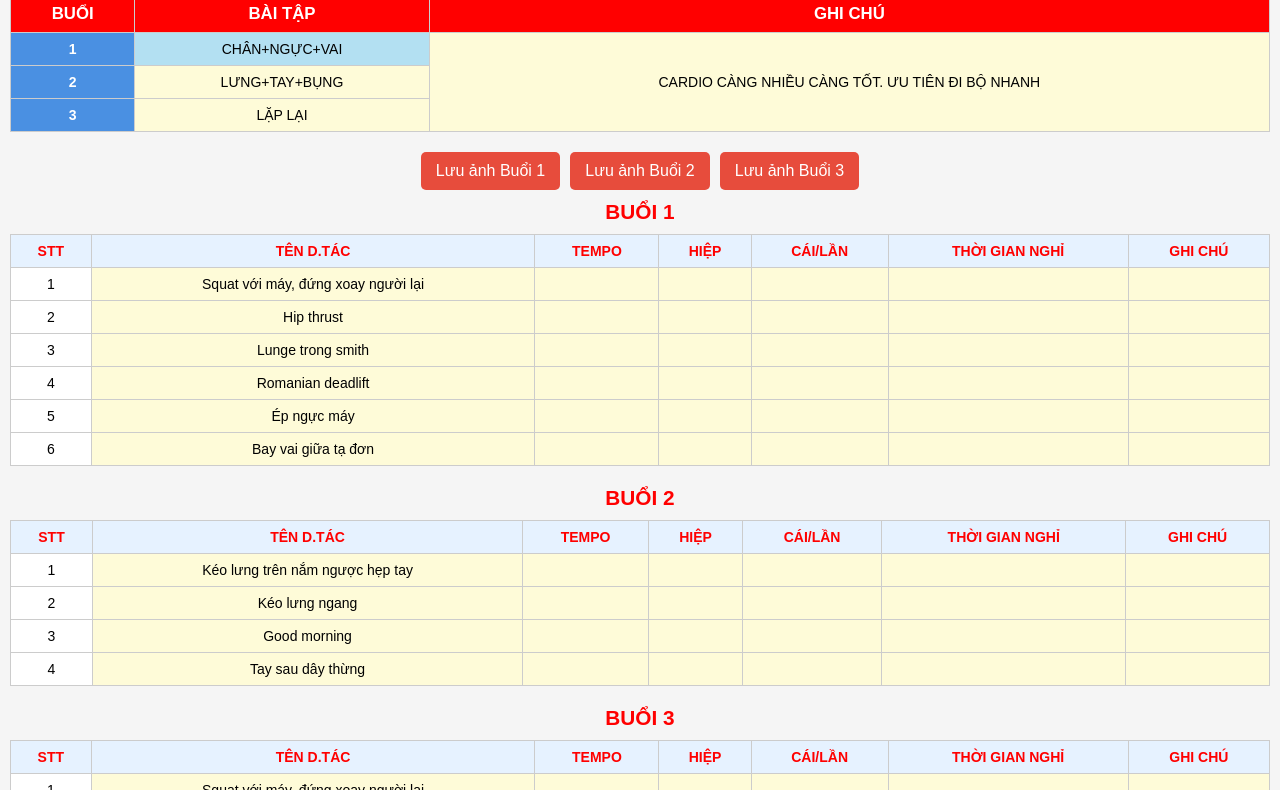
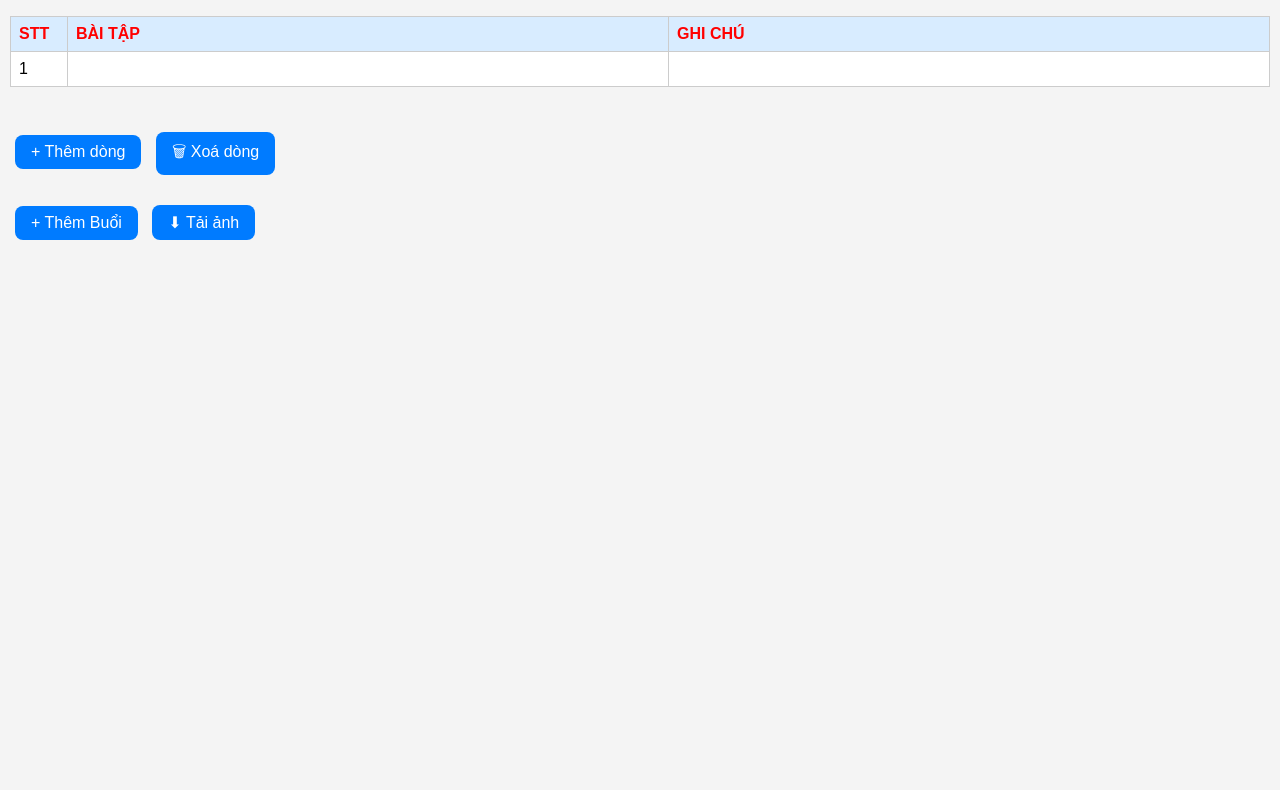
Before and after one commit to phanthebao/lichtap, a plain HTML site: page index.html in a window 1280 px wide. Shown: the part 72-862 px from the top of the page. After the commit the page ends 800 px from the top, so only its background shows below. Drawn offline with nearby package versions, Linux system fonts and the light colour scheme.

Commit message:
Update index.html

```diff
--- a/index.html
+++ b/index.html
@@ -1,145 +1,100 @@
 <!DOCTYPE html>
 <html lang="vi">
 <head>
-  <meta charset="UTF-8">
-  <meta name="viewport" content="width=device-width, initial-scale=1.0">
+  <meta charset="UTF-8" />
+  <meta name="viewport" content="width=device-width, initial-scale=1.0"/>
   <title>Kế hoạch tập luyện</title>
   <style>
     body {
       font-family: Arial, sans-serif;
-      background-color: #f5f5f5;
+      background: #f4f4f4;
       padding: 10px;
       margin: 0;
     }
 
-    h1, h2, h3 {
+    h2 {
       text-align: center;
       color: red;
+      margin-top: 30px;
+    }
+
+    .button-container {
+      text-align: center;
       margin: 10px 0;
     }
 
-    .controls {
-      display: flex;
-      flex-wrap: wrap;
-      justify-content: center;
-      gap: 10px;
-      margin: 10px 0;
+    button {
+      margin: 5px;
+      padding: 8px 16px;
+      font-size: 16px;
+      border-radius: 8px;
+      border: none;
+      background-color: #007bff;
+      color: white;
+      cursor: pointer;
     }
 
-    .controls button {
-      padding: 10px 15px;
-      font-size: 16px;
-      cursor: pointer;
-      background-color: #e74c3c;
-      color: white;
-      border: none;
-      border-radius: 5px;
+    button:hover {
+      background-color: #0056b3;
+    }
+
+    .no-print {
+      display: inline-block;
     }
 
     table {
       width: 100%;
       border-collapse: collapse;
-      font-size: 14px;
-      background-color: white;
-      margin-bottom: 20px;
+      table-layout: fixed;
+      margin-bottom: 30px;
     }
 
     th, td {
       border: 1px solid #ccc;
       padding: 8px;
-      text-align: center;
+      text-align: left;
+      vertical-align: top;
+      background-color: white;
       word-wrap: break-word;
+      word-break: break-word;
     }
 
     th {
-      background-color: #e6f2ff;
+      background-color: #d8ecff;
       color: red;
     }
 
-    table.schedule th {
-      background-color: red;
-      color: white;
-      font-size: 1.2em;
+    td[contenteditable="true"] {
+      white-space: pre-wrap;
     }
 
-    table.schedule td:first-child {
-      background-color: #4a90e2;
-      color: white;
-      font-weight: bold;
+    th:nth-child(1), td:nth-child(1) {
+      width: 40px;
     }
 
-    table.schedule td {
-      background-color: #b3e0f2;
+    @media print {
+      .no-print {
+        display: none !important;
       }
-
-    table.schedule td:last-child {
-      background-color: #fefbd8;
-    }
-
-    td[contenteditable] {
-      background-color: #fefbd8;
-    }
-
-    .capture-container h3 {
-      margin-bottom: 10px;
-      font-size: 1.3em;
     }
 
     @media screen and (max-width: 600px) {
       table, th, td {
-        font-size: 12px;
-        padding: 6px;
-      }
-
-      .controls button {
         font-size: 14px;
-        padding: 8px 12px;
-      }
-
-      h1 {
-        font-size: 1.6em;
-      }
-
-      h3 {
-        font-size: 1.2em;
-      }
-    }
-
-    @media print {
-      .controls {
-        display: none;
       }
     }
   </style>
-  <script src="https://cdnjs.cloudflare.com/ajax/libs/html2canvas/1.4.1/html2canvas.min.js"></script>
-  <script>
-    function captureSection(sectionId, filename) {
-      const section = document.getElementById(sectionId);
-      const title = section.querySelector('h3');
-      html2canvas(section).then(canvas => {
-        const ctx = canvas.getContext('2d');
-        ctx.font = '20px Arial';
-        ctx.fillStyle = 'red';
-        ctx.textAlign = 'center';
-        ctx.fillText(title.textContent, canvas.width / 2, 30);
-
-        canvas.toBlob(function(blob) {
-          const link = document.createElement('a');
-          link.download = filename;
-          link.href = URL.createObjectURL(blob);
-          link.click();
-        });
-      });
-    }
-  </script>
 </head>
 <body>
 
-<h1>LỊCH TẬP</h1>
-<table class="schedule">
+<div id="content">
+
+  <!-- LỊCH TẬP -->
+  <h2>LỊCH TẬP</h2>
+  <table id="lichTap">
     <thead>
       <tr>
-      <th>BUỔI</th>
+        <th>STT</th>
         <th>BÀI TẬP</th>
         <th>GHI CHÚ</th>
       </tr>
@@ -147,99 +102,131 @@
     <tbody>
       <tr>
         <td>1</td>
-      <td contenteditable="true">CHÂN+NGỰC+VAI</td>
-      <td rowspan="3" contenteditable="true">CARDIO CÀNG NHIỀU CÀNG TỐT. ƯU TIÊN ĐI BỘ NHANH</td>
-    </tr>
-    <tr>
-      <td>2</td>
-      <td contenteditable="true">LƯNG+TAY+BỤNG</td>
-    </tr>
-    <tr>
-      <td>3</td>
-      <td contenteditable="true">LẶP LẠI</td>
+        <td contenteditable="true"></td>
+        <td contenteditable="true"></td>
       </tr>
     </tbody>
   </table>
-
-<div class="controls">
-  <button onclick="captureSection('container1', 'buoi1.png')">Lưu ảnh Buổi 1</button>
-  <button onclick="captureSection('container2', 'buoi2.png')">Lưu ảnh Buổi 2</button>
-  <button onclick="captureSection('container3', 'buoi3.png')">Lưu ảnh Buổi 3</button>
+  <div class="button-container no-print">
+    <button onclick="addLichTapRow()">+ Thêm dòng</button>
+    <button onclick="removeLichTapRow()">🗑 Xoá dòng</button>
   </div>
 
-<div class="capture-container" id="container1">
-  <h3>BUỔI 1</h3>
-  <table>
+  <!-- Các bảng BUỔI -->
+  <div id="sessions"></div>
+
+</div>
+
+<!-- Nút thêm buổi và xuất ảnh -->
+<div class="button-container no-print">
+  <button onclick="addSession()">+ Thêm Buổi</button>
+  <button onclick="exportToImage()">⬇ Tải ảnh</button>
+</div>
+
+<!-- Thư viện chụp ảnh -->
+<script src="https://cdnjs.cloudflare.com/ajax/libs/html2canvas/1.4.1/html2canvas.min.js"></script>
+
+<script>
+  // LỊCH TẬP: thêm/xoá dòng
+  function addLichTapRow() {
+    const table = document.querySelector("#lichTap tbody");
+    const rowCount = table.rows.length + 1;
+    const row = document.createElement("tr");
+    row.innerHTML = `
+      <td>${rowCount}</td>
+      <td contenteditable="true"></td>
+      <td contenteditable="true"></td>
+    `;
+    table.appendChild(row);
+  }
+
+  function removeLichTapRow() {
+    const table = document.querySelector("#lichTap tbody");
+    if (table.rows.length > 1) {
+      table.deleteRow(table.rows.length - 1);
+    }
+  }
+
+  // Buổi tập
+  let sessionCount = 0;
+
+  function addSession() {
+    sessionCount++;
+    const container = document.getElementById('sessions');
+
+    const sessionHTML = `
+      <h2>BUỔI ${sessionCount}</h2>
+      <table id="session-${sessionCount}">
         <thead>
           <tr>
             <th>STT</th>
-        <th>TÊN D.TÁC</th>
+            <th>TÊN Đ.TÁC</th>
             <th>TEMPO</th>
             <th>HIỆP</th>
             <th>CÁI/LẦN</th>
-        <th>THỜI GIAN NGHỈ</th>
+            <th>THỜI GIAN</th>
             <th>GHI CHÚ</th>
           </tr>
         </thead>
         <tbody>
-      <tr><td>1</td><td contenteditable="true">Squat với máy, đứng xoay người lại</td><td contenteditable="true"></td><td contenteditable="true"></td><td contenteditable="true"></td><td contenteditable="true"></td><td contenteditable="true"></td></tr>
-      <tr><td>2</td><td contenteditable="true">Hip thrust</td><td contenteditable="true"></td><td contenteditable="true"></td><td contenteditable="true"></td><td contenteditable="true"></td><td contenteditable="true"></td></tr>
-      <tr><td>3</td><td contenteditable="true">Lunge trong smith</td><td contenteditable="true"></td><td contenteditable="true"></td><td contenteditable="true"></td><td contenteditable="true"></td><td contenteditable="true"></td></tr>
-      <tr><td>4</td><td contenteditable="true">Romanian deadlift</td><td contenteditable="true"></td><td contenteditable="true"></td><td contenteditable="true"></td><td contenteditable="true"></td><td contenteditable="true"></td></tr>
-      <tr><td>5</td><td contenteditable="true">Ép ngực máy</td><td contenteditable="true"></td><td contenteditable="true"></td><td contenteditable="true"></td><td contenteditable="true"></td><td contenteditable="true"></td></tr>
-      <tr><td>6</td><td contenteditable="true">Bay vai giữa tạ đơn</td><td contenteditable="true"></td><td contenteditable="true"></td><td contenteditable="true"></td><td contenteditable="true"></td><td contenteditable="true"></td></tr>
+          <tr>
+            <td>1</td>
+            <td contenteditable="true"></td>
+            <td contenteditable="true"></td>
+            <td contenteditable="true"></td>
+            <td contenteditable="true"></td>
+            <td contenteditable="true"></td>
+            <td contenteditable="true"></td>
+          </tr>
         </tbody>
       </table>
+      <div class="button-container no-print">
+        <button onclick="addRow(${sessionCount})">+ Thêm dòng</button>
+        <button onclick="removeRow(${sessionCount})">🗑 Xoá dòng</button>
       </div>
+    `;
 
-<div class="capture-container" id="container2">
-  <h3>BUỔI 2</h3>
-  <table>
-    <thead>
-      <tr>
-        <th>STT</th>
-        <th>TÊN D.TÁC</th>
-        <th>TEMPO</th>
-        <th>HIỆP</th>
-        <th>CÁI/LẦN</th>
-        <th>THỜI GIAN NGHỈ</th>
-        <th>GHI CHÚ</th>
-      </tr>
-    </thead>
-    <tbody>
-      <tr><td>1</td><td contenteditable="true">Kéo lưng trên nắm ngược hẹp tay</td><td contenteditable="true"></td><td contenteditable="true"></td><td contenteditable="true"></td><td contenteditable="true"></td><td contenteditable="true"></td></tr>
-      <tr><td>2</td><td contenteditable="true">Kéo lưng ngang</td><td contenteditable="true"></td><td contenteditable="true"></td><td contenteditable="true"></td><td contenteditable="true"></td><td contenteditable="true"></td></tr>
-      <tr><td>3</td><td contenteditable="true">Good morning</td><td contenteditable="true"></td><td contenteditable="true"></td><td contenteditable="true"></td><td contenteditable="true"></td><td contenteditable="true"></td></tr>
-      <tr><td>4</td><td contenteditable="true">Tay sau dây thừng</td><td contenteditable="true"></td><td contenteditable="true"></td><td contenteditable="true"></td><td contenteditable="true"></td><td contenteditable="true"></td></tr>
-    </tbody>
-  </table>
-</div>
+    container.insertAdjacentHTML("beforeend", sessionHTML);
+  }
 
-<div class="capture-container" id="container3">
-  <h3>BUỔI 3</h3>
-  <table>
-    <thead>
-      <tr>
-        <th>STT</th>
-        <th>TÊN D.TÁC</th>
-        <th>TEMPO</th>
-        <th>HIỆP</th>
-        <th>CÁI/LẦN</th>
-        <th>THỜI GIAN NGHỈ</th>
-        <th>GHI CHÚ</th>
-      </tr>
-    </thead>
-    <tbody>
-      <!-- Nội dung tương tự BUỔI 1, người dùng có thể chỉnh sửa -->
-      <tr><td>1</td><td contenteditable="true">Squat với máy, đứng xoay người lại</td><td contenteditable="true"></td><td contenteditable="true"></td><td contenteditable="true"></td><td contenteditable="true"></td><td contenteditable="true"></td></tr>
-      <tr><td>2</td><td contenteditable="true">Hip thrust</td><td contenteditable="true"></td><td contenteditable="true"></td><td contenteditable="true"></td><td contenteditable="true"></td><td contenteditable="true"></td></tr>
-      <tr><td>3</td><td contenteditable="true">Lunge trong smith</td><td contenteditable="true"></td><td contenteditable="true"></td><td contenteditable="true"></td><td contenteditable="true"></td><td contenteditable="true"></td></tr>
-      <tr><td>4</td><td contenteditable="true">Romanian deadlift</td><td contenteditable="true"></td><td contenteditable="true"></td><td contenteditable="true"></td><td contenteditable="true"></td><td contenteditable="true"></td></tr>
-      <tr><td>5</td><td contenteditable="true">Ép ngực máy</td><td contenteditable="true"></td><td contenteditable="true"></td><td contenteditable="true"></td><td contenteditable="true"></td><td contenteditable="true"></td></tr>
-      <tr><td>6</td><td contenteditable="true">Bay vai giữa tạ đơn</td><td contenteditable="true"></td><td contenteditable="true"></td><td contenteditable="true"></td><td contenteditable="true"></td><td contenteditable="true"></td></tr>
-    </tbody>
-  </table>
-</div>
+  function addRow(sessionId) {
+    const table = document.querySelector(`#session-${sessionId} tbody`);
+    const rowCount = table.rows.length + 1;
+    const newRow = document.createElement("tr");
+    newRow.innerHTML = `
+      <td>${rowCount}</td>
+      <td contenteditable="true"></td>
+      <td contenteditable="true"></td>
+      <td contenteditable="true"></td>
+      <td contenteditable="true"></td>
+      <td contenteditable="true"></td>
+      <td contenteditable="true"></td>
+    `;
+    table.appendChild(newRow);
+  }
+
+  function removeRow(sessionId) {
+    const table = document.querySelector(`#session-${sessionId} tbody`);
+    if (table.rows.length > 1) {
+      table.deleteRow(table.rows.length - 1);
+    }
+  }
+
+  // Chụp toàn trang thành ảnh
+  function exportToImage() {
+    const content = document.getElementById('content');
+    document.querySelectorAll('.no-print').forEach(el => el.style.display = 'none');
+
+    html2canvas(content).then(canvas => {
+      const link = document.createElement('a');
+      link.download = 'ke_hoach_tap_luyen.png';
+      link.href = canvas.toDataURL();
+      link.click();
+
+      document.querySelectorAll('.no-print').forEach(el => el.style.display = 'inline-block');
+    });
+  }
+</script>
 
 </body>
 </html>
```
Lines whose indentation alone changed are shown as unchanged.
